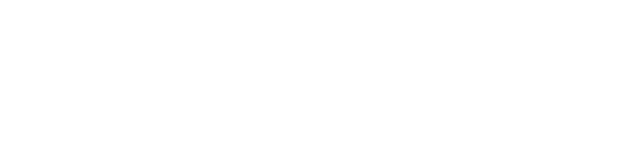
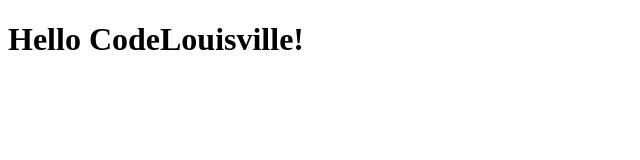
Before and after one commit to abe4x4/jan-19-2021, a plain HTML site: page index.html in a window 1280 px wide. Shown: the whole page, without its empty margins (0-640 px from the left). Drawn offline with Linux system fonts and the light colour scheme.

Commit message:
updated index.html

```diff
--- a/index.html
+++ b/index.html
@@ -6,6 +6,6 @@
     <title>Document</title>
 </head>
 <body>
-
+    <h1>Hello CodeLouisville!</h1>
 </body>
 </html>
```
